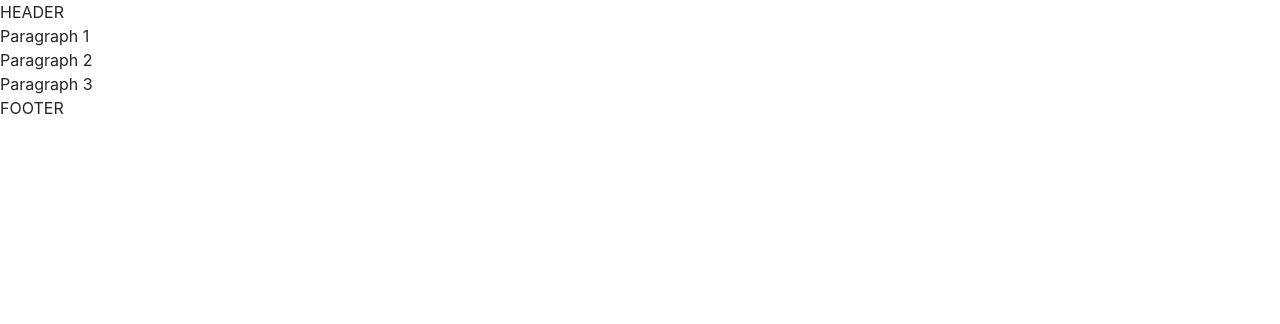
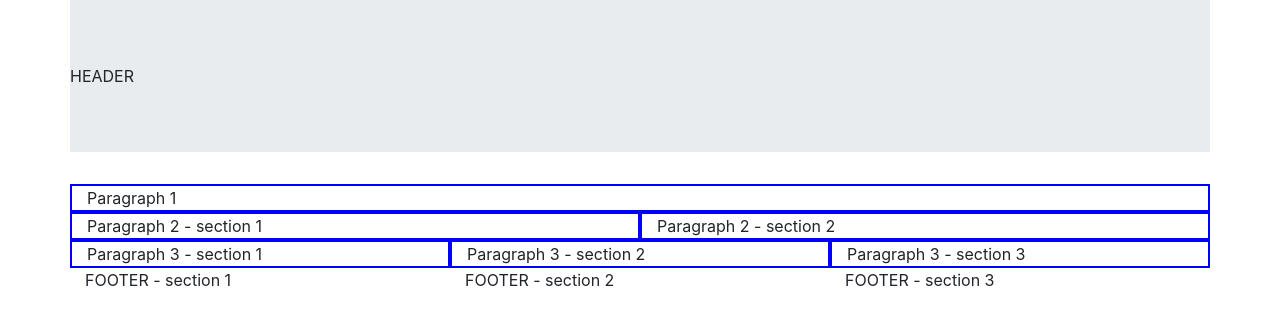
Before and after one commit to Mykey737/test, a website: page index.html in a window 1280 px wide. Drawn offline with nearby package versions, Linux system fonts and the light colour scheme.

Commit message:
Added Bootstrap grid, content/structure, and style sheet

```diff
--- a/index.html
+++ b/index.html
@@ -7,27 +7,63 @@
 
      <!-- Bootstrap CSS -->
      <link rel="stylesheet" href="node_modules/bootstrap/dist/css/bootstrap.min.css" />
+     <link rel="stylesheet" href="styles.css">
     <title>Test</title>
 </head>
 <body>
     <header>
-        HEADER
+        <div class="container jumbotron jumbotron-fluid">
+            <div class="row">
+                <div class="col">
+                    HEADER
+                </div>
+            </div>
+        </div>
     </header>
 
-    <div>
-        Paragraph 1
-    </div>
+    <div class="container">
+        <div class="row">
+            <div class="col col-content">
+                Paragraph 1
+            </div>
+        </div>
 
-    <div>
-        Paragraph 2
-    </div>
+        <div class="row">
+            <div class="col-6 col-content">
+                Paragraph 2 - section 1
+            </div>
+            <div class="col-6 col-content">
+                Paragraph 2 - section 2
+            </div>
+        </div>
 
-    <div>
-        Paragraph 3
+        <div class="row">
+            <div class="col-4 col-content">
+                Paragraph 3 - section 1
+            </div>
+            <div class="col-4 col-content">
+                Paragraph 3 - section 2
+            </div>
+            <div class="col-4 col-content">
+                Paragraph 3 - section 3
+            </div>
+        </div>
     </div>
 
     <footer>
-        FOOTER
+        <div class="container">
+            <div class="row">
+                <div class="col-4">
+                    FOOTER - section 1
+                </div>
+                <div class="col-4">
+                    FOOTER - section 2
+                </div>
+                <div class="col-4">
+                    FOOTER - section 3
+                </div>
+            </div>
+        </div>
     </footer>
 
         <!-- jQuery must come first, then Popper.js, then the Bootstrap JavaScript plugins.-->
--- /dev/null
+++ b/styles.css
@@ -0,0 +1,3 @@
+.col-content {
+    border: 2px blue solid;
+}
```
